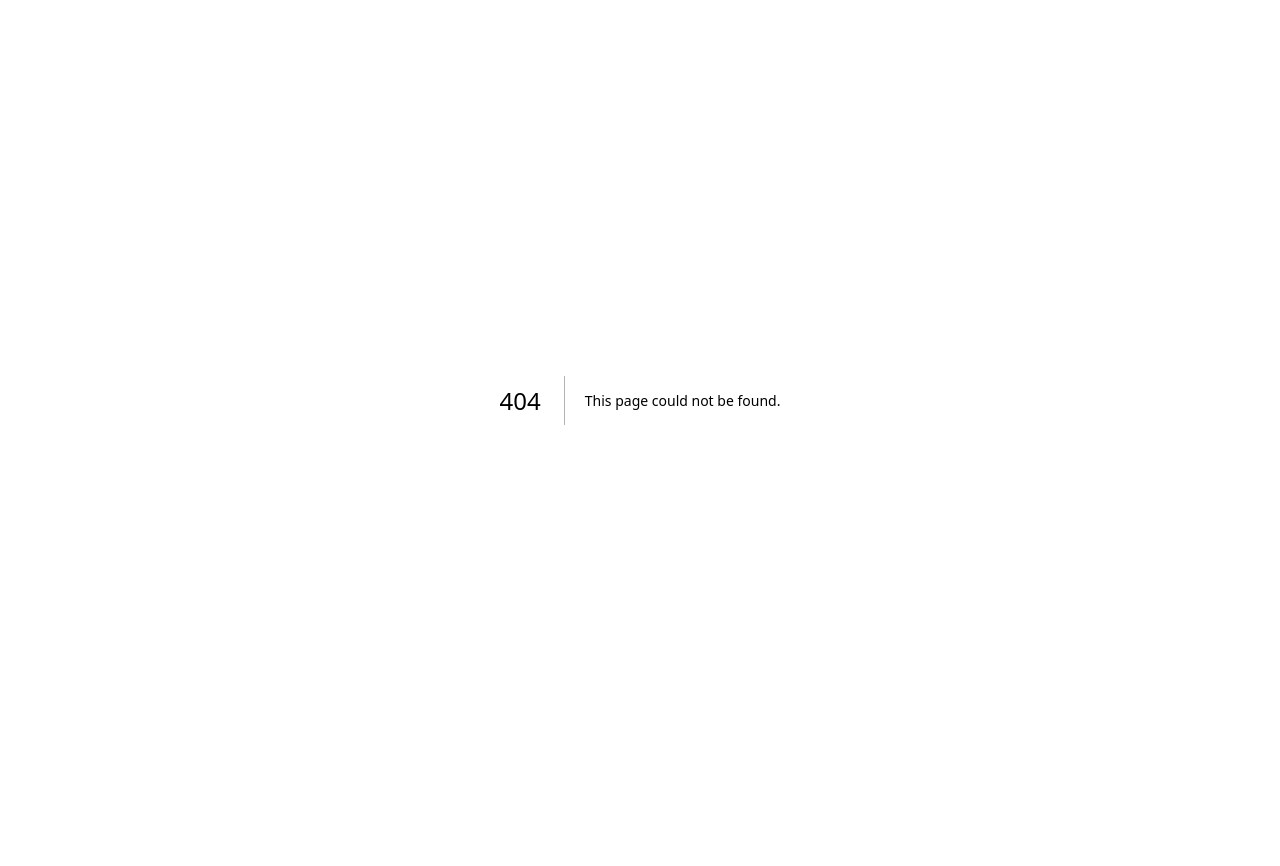
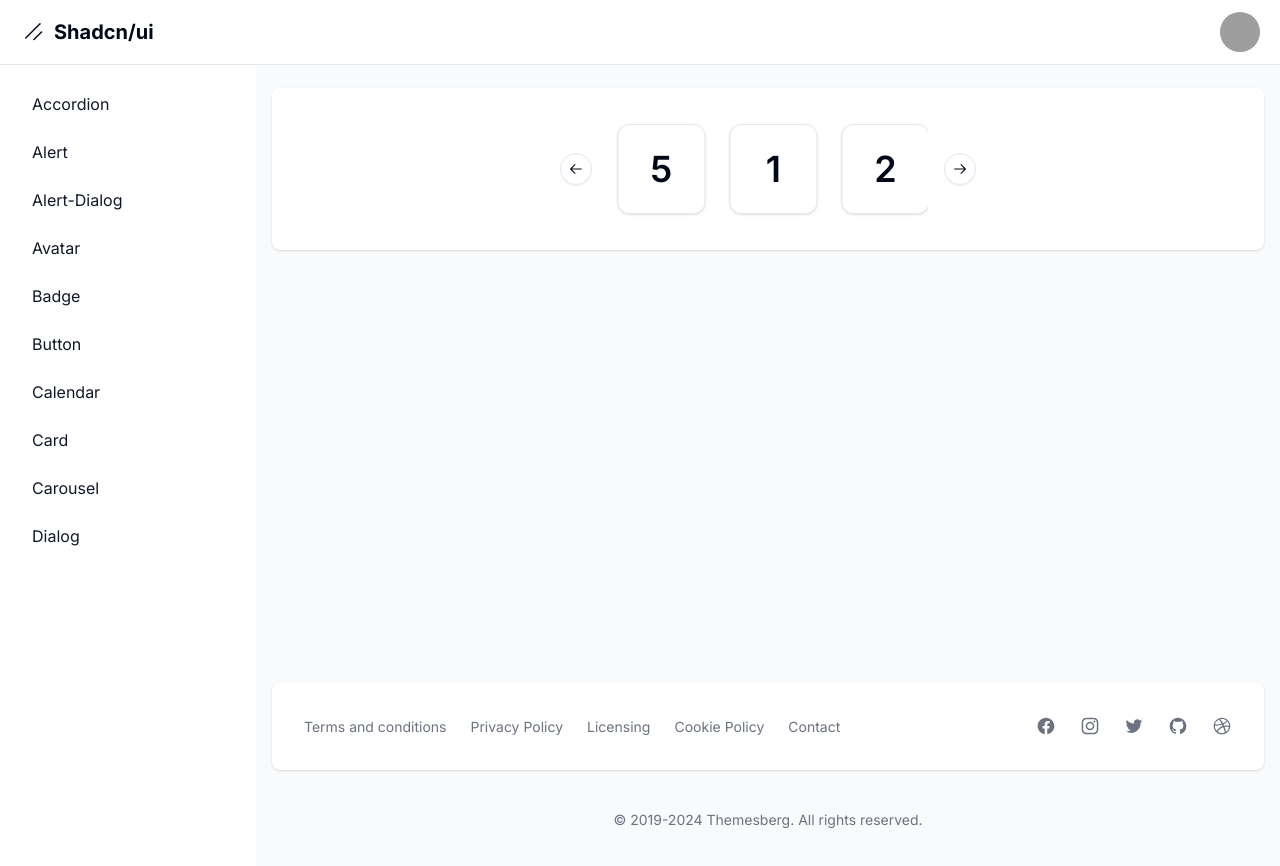
Before and after one commit to JairMontenegro/ShadCdnReview, a Next.js app: page /dashboard/carousel in a window 1280 px wide. Before the commit this address had no page. Shown: the top 866 px of the page. Before the commit the page ends 800 px from the top, so only its background shows below. Built offline with nearby package versions, Linux system fonts and the light colour scheme; grey boxes are pictures that could not be loaded.

Commit message:
feat: carousel with pluging embla carousel hardcoded

```diff
--- a/package.json
+++ b/package.json
@@ -20,6 +20,8 @@
     "class-variance-authority": "^0.7.0",
     "clsx": "^2.1.1",
     "date-fns": "^3.6.0",
+    "embla-carousel-autoplay": "^8.1.3",
+    "embla-carousel-react": "^8.1.3",
     "next": "14.2.3",
     "react": "^18",
     "react-day-picker": "^8.10.1",
--- /dev/null
+++ b/src/app/dashboard/carousel/page.tsx
@@ -0,0 +1,43 @@
+"use client";
+
+import Autoplay from "embla-carousel-autoplay";
+
+import { Card, CardContent } from "@/components/ui/card";
+import {
+  Carousel,
+  CarouselContent,
+  CarouselItem,
+  CarouselNext,
+  CarouselPrevious,
+} from "@/components/ui/carousel";
+
+export default function CarouselDemo() {
+  return (
+    <div className="f w-full flex items-center justify-center">
+      <Carousel
+        className="w-full max-w-xs"
+        plugins={[Autoplay({ delay: 500 })]}
+        opts={{
+          dragFree: true,
+          loop: true,
+        }}
+      >
+        <CarouselContent>
+          {Array.from({ length: 5 }).map((_, index) => (
+            <CarouselItem key={index} className="md:basis-1/2 lg:basis-1/3">
+              <div className="p-1">
+                <Card>
+                  <CardContent className="flex aspect-square items-center justify-center p-6">
+                    <span className="text-4xl font-semibold">{index + 1}</span>
+                  </CardContent>
+                </Card>
+              </div>
+            </CarouselItem>
+          ))}
+        </CarouselContent>
+        <CarouselPrevious />
+        <CarouselNext />
+      </Carousel>
+    </div>
+  );
+}
--- a/src/app/dashboard/layout.tsx
+++ b/src/app/dashboard/layout.tsx
@@ -14,6 +14,7 @@
   { name: "calendar", href: "calendar" },
   { name: "avatar", href: "avatar" },
   { name: "card", href: "card" },
+  { name: "carousel", href: "carousel" },
 ].sort((a, b) => a.name.localeCompare(b.name));
 
 export default function DashboardLayout({
--- /dev/null
+++ b/src/components/ui/carousel.tsx
@@ -0,0 +1,262 @@
+"use client"
+
+import * as React from "react"
+import { ArrowLeftIcon, ArrowRightIcon } from "@radix-ui/react-icons"
+import useEmblaCarousel, {
+  type UseEmblaCarouselType,
+} from "embla-carousel-react"
+
+import { cn } from "@/lib/utils"
+import { Button } from "@/components/ui/button"
+
+type CarouselApi = UseEmblaCarouselType[1]
+type UseCarouselParameters = Parameters<typeof useEmblaCarousel>
+type CarouselOptions = UseCarouselParameters[0]
+type CarouselPlugin = UseCarouselParameters[1]
+
+type CarouselProps = {
+  opts?: CarouselOptions
+  plugins?: CarouselPlugin
+  orientation?: "horizontal" | "vertical"
+  setApi?: (api: CarouselApi) => void
+}
+
+type CarouselContextProps = {
+  carouselRef: ReturnType<typeof useEmblaCarousel>[0]
+  api: ReturnType<typeof useEmblaCarousel>[1]
+  scrollPrev: () => void
+  scrollNext: () => void
+  canScrollPrev: boolean
+  canScrollNext: boolean
+} & CarouselProps
+
+const CarouselContext = React.createContext<CarouselContextProps | null>(null)
+
+function useCarousel() {
+  const context = React.useContext(CarouselContext)
+
+  if (!context) {
+    throw new Error("useCarousel must be used within a <Carousel />")
+  }
+
+  return context
+}
+
+const Carousel = React.forwardRef<
+  HTMLDivElement,
+  React.HTMLAttributes<HTMLDivElement> & CarouselProps
+>(
+  (
+    {
+      orientation = "horizontal",
+      opts,
+      setApi,
+      plugins,
+      className,
+      children,
+      ...props
+    },
+    ref
+  ) => {
+    const [carouselRef, api] = useEmblaCarousel(
+      {
+        ...opts,
+        axis: orientation === "horizontal" ? "x" : "y",
+      },
+      plugins
+    )
+    const [canScrollPrev, setCanScrollPrev] = React.useState(false)
+    const [canScrollNext, setCanScrollNext] = React.useState(false)
+
+    const onSelect = React.useCallback((api: CarouselApi) => {
+      if (!api) {
+        return
+      }
+
+      setCanScrollPrev(api.canScrollPrev())
+      setCanScrollNext(api.canScrollNext())
+    }, [])
+
+    const scrollPrev = React.useCallback(() => {
+      api?.scrollPrev()
+    }, [api])
+
+    const scrollNext = React.useCallback(() => {
+      api?.scrollNext()
+    }, [api])
+
+    const handleKeyDown = React.useCallback(
+      (event: React.KeyboardEvent<HTMLDivElement>) => {
+        if (event.key === "ArrowLeft") {
+          event.preventDefault()
+          scrollPrev()
+        } else if (event.key === "ArrowRight") {
+          event.preventDefault()
+          scrollNext()
+        }
+      },
+      [scrollPrev, scrollNext]
+    )
+
+    React.useEffect(() => {
+      if (!api || !setApi) {
+        return
+      }
+
+      setApi(api)
+    }, [api, setApi])
+
+    React.useEffect(() => {
+      if (!api) {
+        return
+      }
+
+      onSelect(api)
+      api.on("reInit", onSelect)
+      api.on("select", onSelect)
+
+      return () => {
+        api?.off("select", onSelect)
+      }
+    }, [api, onSelect])
+
+    return (
+      <CarouselContext.Provider
+        value={{
+          carouselRef,
+          api: api,
+          opts,
+          orientation:
+            orientation || (opts?.axis === "y" ? "vertical" : "horizontal"),
+          scrollPrev,
+          scrollNext,
+          canScrollPrev,
+          canScrollNext,
+        }}
+      >
+        <div
+          ref={ref}
+          onKeyDownCapture={handleKeyDown}
+          className={cn("relative", className)}
+          role="region"
+          aria-roledescription="carousel"
+          {...props}
+        >
+          {children}
+        </div>
+      </CarouselContext.Provider>
+    )
+  }
+)
+Carousel.displayName = "Carousel"
+
+const CarouselContent = React.forwardRef<
+  HTMLDivElement,
+  React.HTMLAttributes<HTMLDivElement>
+>(({ className, ...props }, ref) => {
+  const { carouselRef, orientation } = useCarousel()
+
+  return (
+    <div ref={carouselRef} className="overflow-hidden">
+      <div
+        ref={ref}
+        className={cn(
+          "flex",
+          orientation === "horizontal" ? "-ml-4" : "-mt-4 flex-col",
+          className
+        )}
+        {...props}
+      />
+    </div>
+  )
+})
+CarouselContent.displayName = "CarouselContent"
+
+const CarouselItem = React.forwardRef<
+  HTMLDivElement,
+  React.HTMLAttributes<HTMLDivElement>
+>(({ className, ...props }, ref) => {
+  const { orientation } = useCarousel()
+
+  return (
+    <div
+      ref={ref}
+      role="group"
+      aria-roledescription="slide"
+      className={cn(
+        "min-w-0 shrink-0 grow-0 basis-full",
+        orientation === "horizontal" ? "pl-4" : "pt-4",
+        className
+      )}
+      {...props}
+    />
+  )
+})
+CarouselItem.displayName = "CarouselItem"
+
+const CarouselPrevious = React.forwardRef<
+  HTMLButtonElement,
+  React.ComponentProps<typeof Button>
+>(({ className, variant = "outline", size = "icon", ...props }, ref) => {
+  const { orientation, scrollPrev, canScrollPrev } = useCarousel()
+
+  return (
+    <Button
+      ref={ref}
+      variant={variant}
+      size={size}
+      className={cn(
+        "absolute  h-8 w-8 rounded-full",
+        orientation === "horizontal"
+          ? "-left-12 top-1/2 -translate-y-1/2"
+          : "-top-12 left-1/2 -translate-x-1/2 rotate-90",
+        className
+      )}
+      disabled={!canScrollPrev}
+      onClick={scrollPrev}
+      {...props}
+    >
+      <ArrowLeftIcon className="h-4 w-4" />
+      <span className="sr-only">Previous slide</span>
+    </Button>
+  )
+})
+CarouselPrevious.displayName = "CarouselPrevious"
+
+const CarouselNext = React.forwardRef<
+  HTMLButtonElement,
+  React.ComponentProps<typeof Button>
+>(({ className, variant = "outline", size = "icon", ...props }, ref) => {
+  const { orientation, scrollNext, canScrollNext } = useCarousel()
+
+  return (
+    <Button
+      ref={ref}
+      variant={variant}
+      size={size}
+      className={cn(
+        "absolute h-8 w-8 rounded-full",
+        orientation === "horizontal"
+          ? "-right-12 top-1/2 -translate-y-1/2"
+          : "-bottom-12 left-1/2 -translate-x-1/2 rotate-90",
+        className
+      )}
+      disabled={!canScrollNext}
+      onClick={scrollNext}
+      {...props}
+    >
+      <ArrowRightIcon className="h-4 w-4" />
+      <span className="sr-only">Next slide</span>
+    </Button>
+  )
+})
+CarouselNext.displayName = "CarouselNext"
+
+export {
+  type CarouselApi,
+  Carousel,
+  CarouselContent,
+  CarouselItem,
+  CarouselPrevious,
+  CarouselNext,
+}
```
Also changed, not shown: 2 other files (tests, documents, lock files or other folders).
